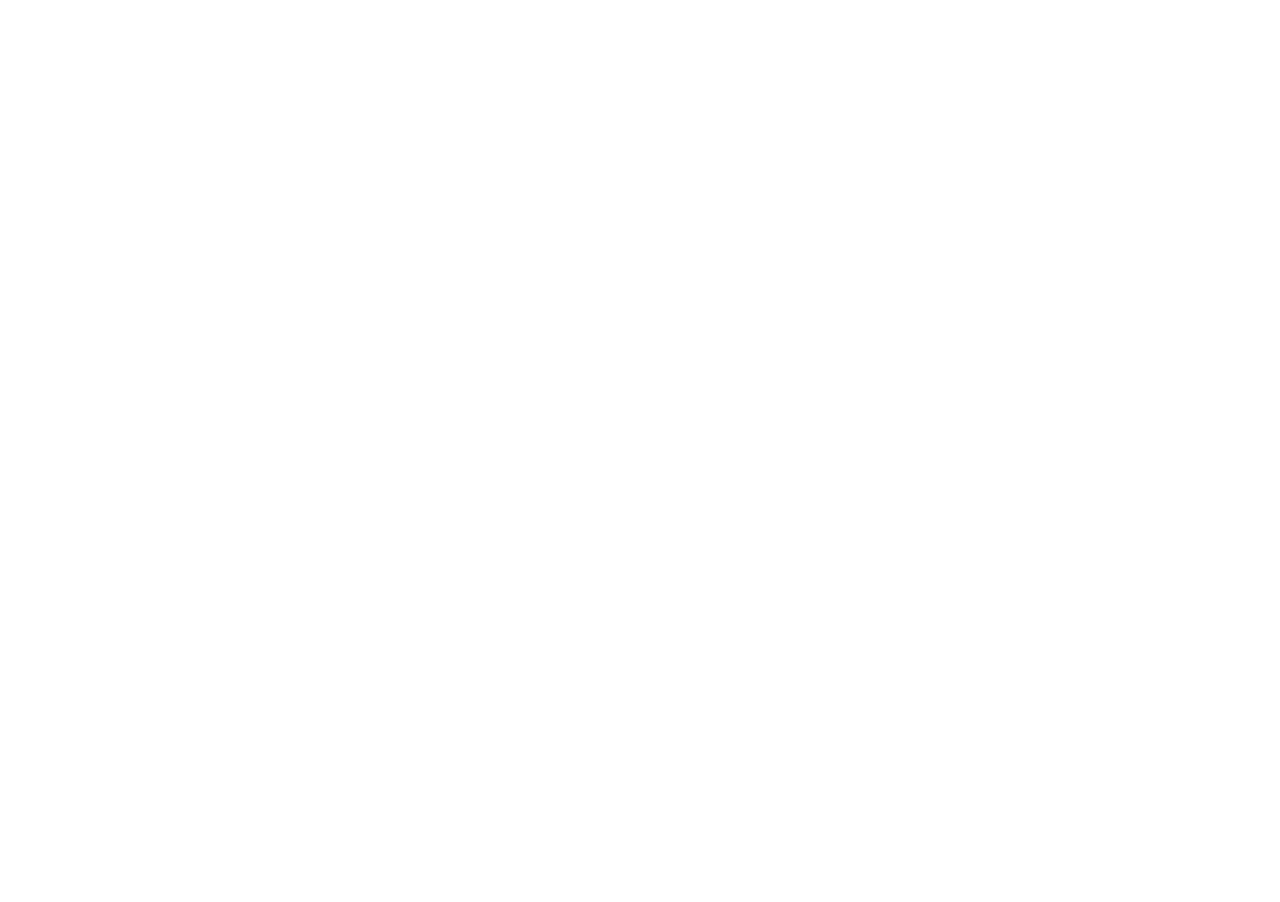
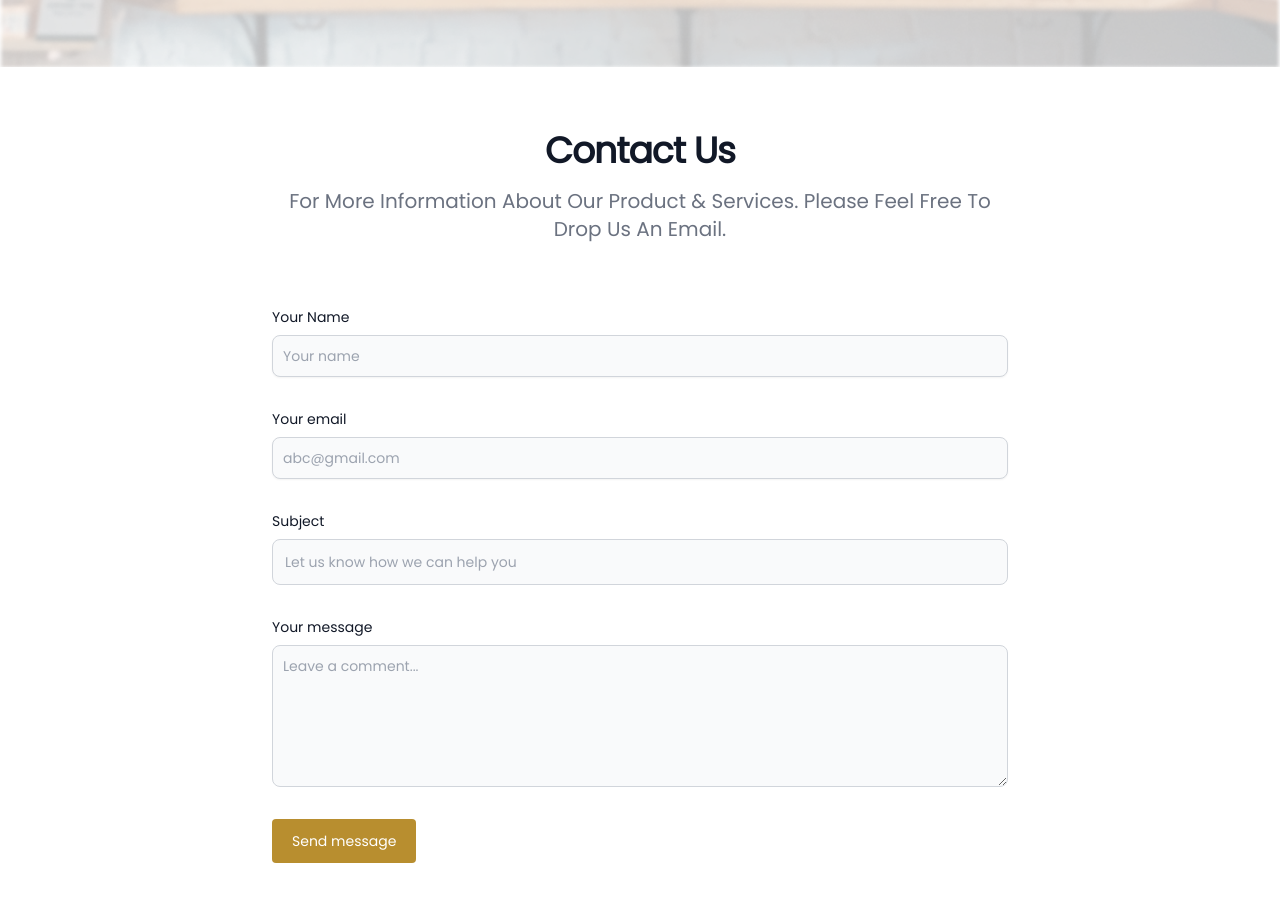
Before and after one commit to Mayur79/Furno, a React (Create React App) app in the folder client/: page /contact in a window 1280 px wide. Before the commit this address had no page. Shown: the part 280-1182 px from the top of the page. Before the commit the page ends 800 px from the top, so only its background shows below. Built offline with nearby package versions, Linux system fonts and the light colour scheme.

Commit message:
contactuscreated

```diff
--- a/client/src/App.js
+++ b/client/src/App.js
@@ -11,6 +11,7 @@
 import CartPage from "./Pages/CartPage";
 import BillingPage from "./Pages/BillingPage";
 import OrderCompletedPage from "./Pages/OrderCompletedPage";
+import ContactUsPage from "./Pages/ContactUsPage";
 
 function App() {
   const { isLoggedIn, profile, logOut, isAdmin } = useAuth();
@@ -32,6 +33,7 @@
             path="/orderCompleted/:orderId"
             element={<OrderCompletedPage />}
           />
+          <Route path="/contact" element={<ContactUsPage />} />
         </Route>
       </Routes>
     </div>
--- /dev/null
+++ b/client/src/Pages/ContactUsPage.jsx
@@ -0,0 +1,118 @@
+import React, { useState } from 'react';
+import axios from 'axios';
+import shopimage from "../assets/shopimage.png";
+import { ToastContainer, toast } from 'react-toastify';
+import 'react-toastify/dist/ReactToastify.css';
+const ContactUsPage = () => {
+  const [formData, setFormData] = useState({
+    name: '',
+    email: '',
+    subject: '',
+    message: ''
+  });
+
+  const handleChange = (e) => {
+    setFormData({ ...formData, [e.target.id]: e.target.value });
+  };
+
+  const handleSubmit = async (e) => {
+    e.preventDefault();
+    try {
+      const response = await axios.post(`${process.env.REACT_APP_BACKEND_URL}/api/v1/product/contactUsForm`, formData);
+      toast.success('Message sent successfully!');
+      setFormData({ name: '', email: '', subject: '', message: '' }); // Reset form
+    } catch (error) {
+      console.error('Error sending message:', error);
+      alert('There was an error. Please try again later.');
+    }
+  };
+
+  return (
+    <div className='flex flex-col font-poppins'>
+      <div className='relative'>
+        <img src={shopimage} alt="" className='w-full' />
+        <div className='absolute inset-0 flex flex-col justify-center items-center'>
+          <div className='text-4xl md:text-6xl font-bold'>Contact</div>
+          <div className='text-sm md:text-lg mt-2'>
+            <span className='font-bold'>Home &gt; </span> Contact
+          </div>
+        </div>
+      </div>
+
+      <section className="bg-white dark:bg-gray-900">
+        <div className="py-8 lg:py-16 px-4 mx-auto max-w-screen-md">
+          <h2 className="mb-4 text-4xl tracking-tight font-extrabold text-center text-gray-900 dark:text-white">
+            Contact Us
+          </h2>
+          <p className="mb-8 lg:mb-16 font-light text-center text-gray-500 dark:text-gray-400 sm:text-xl">
+            For More Information About Our Product & Services. Please Feel Free To Drop Us An Email.
+          </p>
+          <form onSubmit={handleSubmit} className="space-y-8">
+            <div>
+              <label htmlFor="name" className="block mb-2 text-sm font-medium text-gray-900 dark:text-gray-300">
+                Your Name
+              </label>
+              <input
+                type="text"
+                id="name"
+                value={formData.name}
+                onChange={handleChange}
+                className="shadow-sm bg-gray-50 border border-gray-300 text-gray-900 text-sm rounded-lg block w-full p-2.5"
+                placeholder="Your name"
+                required
+              />
+            </div>
+            <div>
+              <label htmlFor="email" className="block mb-2 text-sm font-medium text-gray-900 dark:text-gray-300">
+                Your email
+              </label>
+              <input
+                type="email"
+                id="email"
+                value={formData.email}
+                onChange={handleChange}
+                className="shadow-sm bg-gray-50 border border-gray-300 text-gray-900 text-sm rounded-lg block w-full p-2.5"
+                placeholder="abc@gmail.com"
+                required
+              />
+            </div>
+            <div>
+              <label htmlFor="subject" className="block mb-2 text-sm font-medium text-gray-900 dark:text-gray-300">
+                Subject
+              </label>
+              <input
+                type="text"
+                id="subject"
+                value={formData.subject}
+                onChange={handleChange}
+                className="block p-3 w-full text-sm text-gray-900 bg-gray-50 rounded-lg border border-gray-300"
+                placeholder="Let us know how we can help you"
+                required
+              />
+            </div>
+            <div className="sm:col-span-2">
+              <label htmlFor="message" className="block mb-2 text-sm font-medium text-gray-900 dark:text-gray-400">
+                Your message
+              </label>
+              <textarea
+                id="message"
+                rows="6"
+                value={formData.message}
+                onChange={handleChange}
+                className="block p-2.5 w-full text-sm text-gray-900 bg-gray-50 rounded-lg border border-gray-300"
+                placeholder="Leave a comment..."
+                required
+              ></textarea>
+            </div>
+            <button type="submit" className="py-3 px-5 text-sm font-medium text-center bg-[#B88E2F] text-white rounded">
+              Send message
+            </button>
+          </form>
+        </div>
+      </section>
+      <ToastContainer/>
+    </div>
+  );
+};
+
+export default ContactUsPage;
--- a/client/src/component/Navbar.jsx
+++ b/client/src/component/Navbar.jsx
@@ -164,7 +164,7 @@
       </li>
 
       <li>
-        <a href="#" class="block py-2 px-3 text-gray-900 rounded hover:bg-gray-100 md:hover:bg-transparent md:hover:text-blue-700 md:p-0 dark:text-white md:dark:hover:text-blue-500 dark:hover:bg-gray-700 dark:hover:text-white md:dark:hover:bg-transparent dark:border-gray-700">Contact</a>
+        <a href="/contact" class="block py-2 px-3 text-gray-900 rounded hover:bg-gray-100 md:hover:bg-transparent md:hover:text-blue-700 md:p-0 dark:text-white md:dark:hover:text-blue-500 dark:hover:bg-gray-700 dark:hover:text-white md:dark:hover:bg-transparent dark:border-gray-700">Contact</a>
       </li>
     </ul>
   </div>
```
Also changed, not shown: 2 other files (tests, documents, lock files or other folders).
